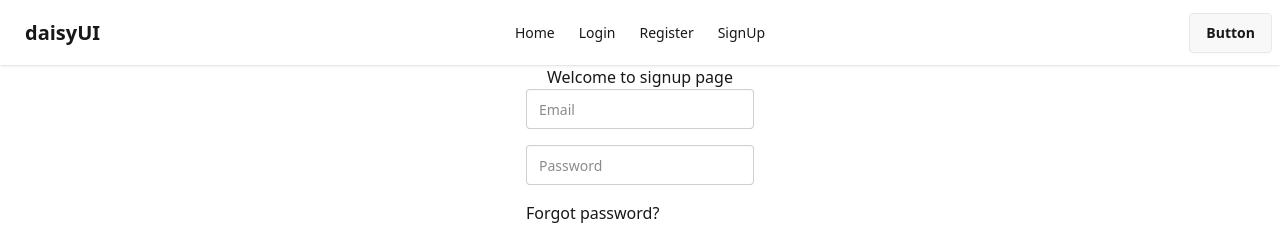
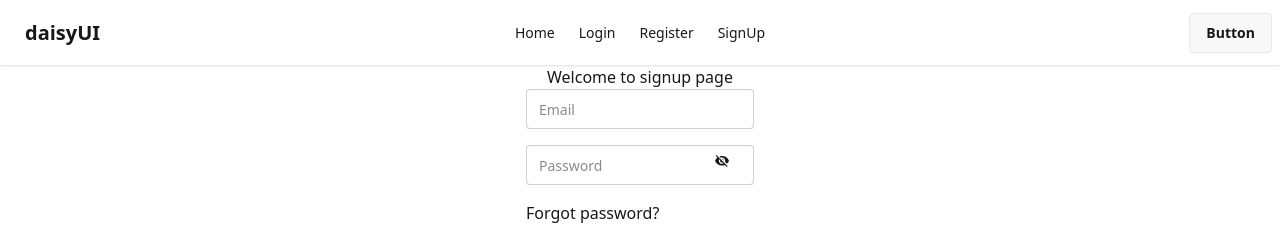
Before and after one commit to rajalishikh/my-simple-app-login, a React (Vite) app: page /signUp in a window 1280 px wide. Shown: the top 235 px of the page. Built offline with nearby package versions, Linux system fonts and the light colour scheme.

Commit message:
Now I am show password

```diff
--- a/package.json
+++ b/package.json
@@ -14,6 +14,7 @@
     "firebase": "^12.3.0",
     "react": "^19.1.1",
     "react-dom": "^19.1.1",
+    "react-icons": "^5.5.0",
     "react-router": "^7.9.1",
     "tailwindcss": "^4.1.13"
   },
--- a/src/Component/SignUp/SignUp.jsx
+++ b/src/Component/SignUp/SignUp.jsx
@@ -1,11 +1,15 @@
 import { createUserWithEmailAndPassword } from "firebase/auth";
 import { useState } from "react";
+import { IoMdEyeOff } from "react-icons/io";
+import { IoEye } from "react-icons/io5";
 import { auth } from "../../Firebase/Firebase";
 
 const SignUp = () => {
 
     const [error,setError]=useState('')
     const [success,setSuccess]=useState(false)
+    const [showPassword,setShowPassword]=useState(false)
+
     const handleSignUp=(e)=>{
         e.preventDefault()
         const email=e.target.email.value
@@ -14,7 +18,7 @@ const SignUp = () => {
 
         setError("")
         setSuccess(false)
-         const regularExpreson= /(?=.*\d)(?=.*[a-z])(?=.*[A-Z]).{6,}/
+
 
          if(/(?=.*\d)/.test(password)=== false){
           setError("Must be one digit")
@@ -54,7 +58,18 @@ const SignUp = () => {
         <div className="space-y-4">
 
           <input name="email" type="email" className="input" placeholder="Email" /><br />
-          <input name="password" type="password" className="input" placeholder="Password" />
+          <div className="relative">
+            <input name="password" type={showPassword ? "text" : "password" } className="input" placeholder="Password" />
+            <button onClick={()=>setShowPassword(!showPassword)} className="absolute top-2 right-6">
+              {
+                showPassword?<IoEye />:<IoMdEyeOff />
+              }
+
+            </button>
+
+          </div>
+
+
           <div><a className="link link-hover">Forgot password?</a></div>
           <div className="flex justify-center">
              <input className="btn btn-success " type="submit" value="Submit" />
```
Also changed, not shown: 1 other file (tests, documents, lock files or other folders).
